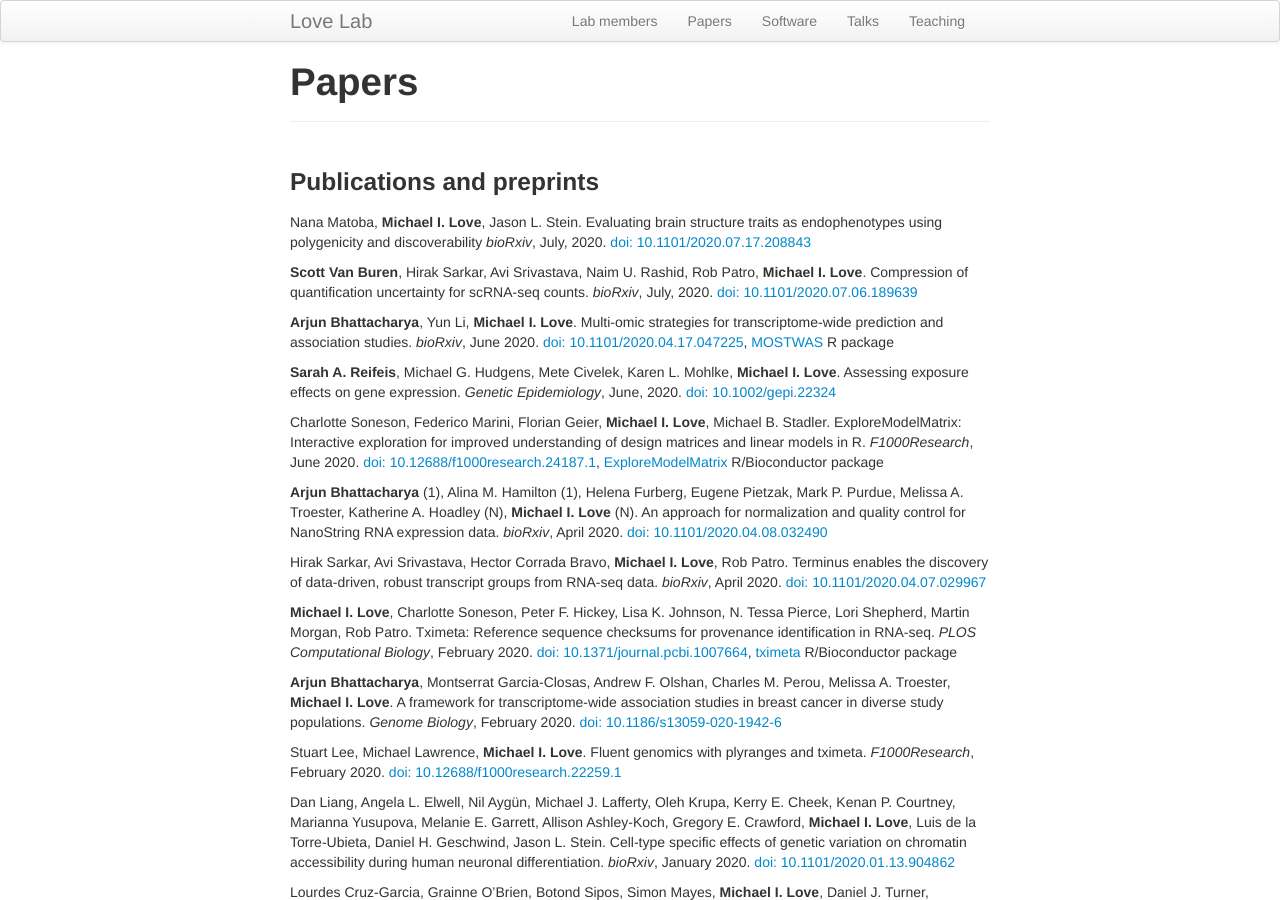
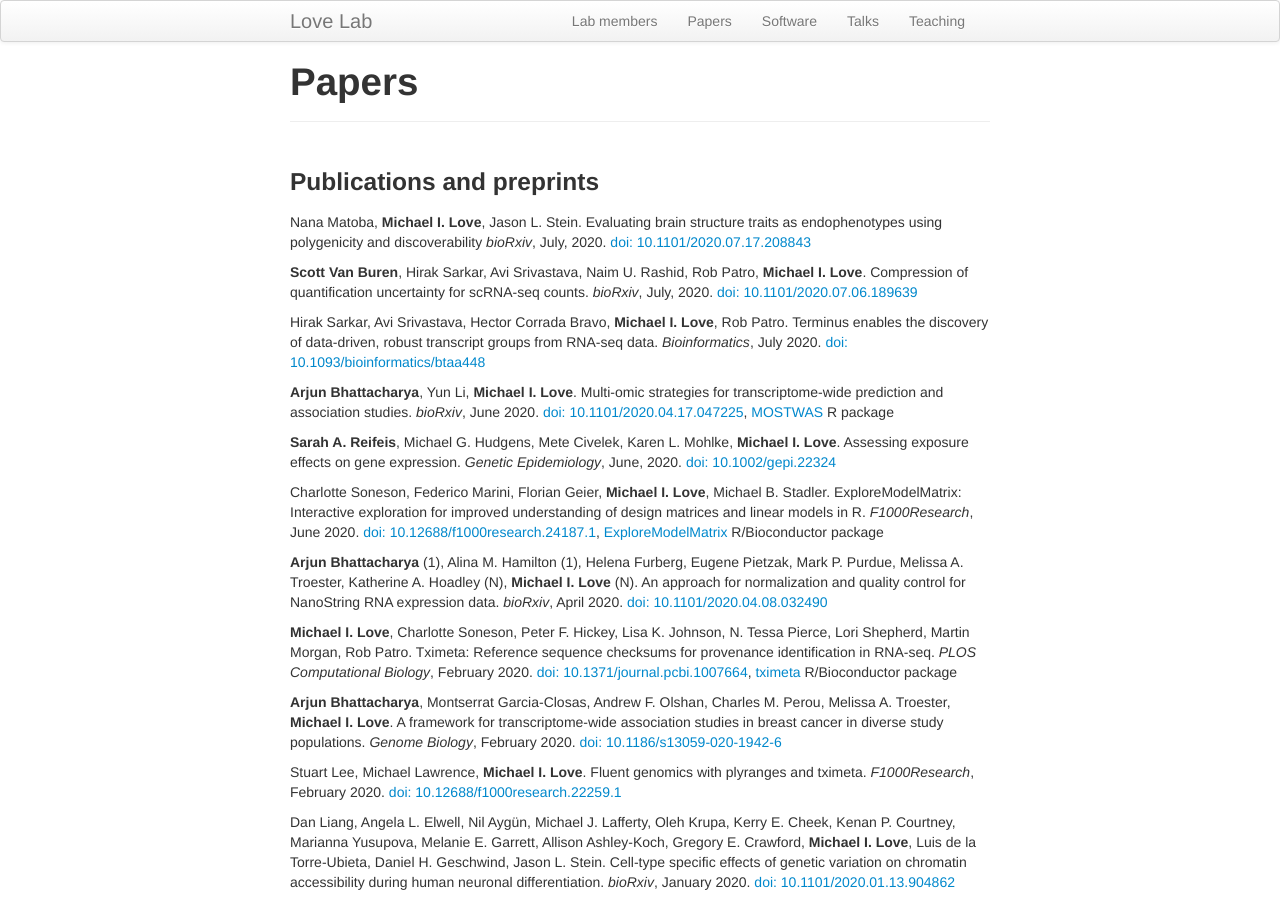
Before and after one commit to mikelove/mikelove.github.io, a Jekyll site: the page built from pages/papers.md, in a window 1280 px wide and 900 px high. Built offline with Jekyll 4.4.1, drawn with Linux system fonts in a browser that asks for light colours; part of the change alters nothing that is shown.

```diff
--- a/pages/papers.md
+++ b/pages/papers.md
@@ -15,6 +15,12 @@ Patro, **Michael I. Love**.
 Compression of quantification uncertainty for scRNA-seq counts.
 *bioRxiv*, July, 2020.
 [doi: 10.1101/2020.07.06.189639](https://doi.org/10.1101/2020.07.06.189639)
+
+Hirak Sarkar, Avi Srivastava, Hector Corrada Bravo,
+**Michael I. Love**, Rob Patro.
+Terminus enables the discovery of data-driven, robust transcript groups from RNA-seq data.
+*Bioinformatics*, July 2020.
+[doi: 10.1093/bioinformatics/btaa448](https://doi.org/10.1093/bioinformatics/btaa448)
 
 **Arjun Bhattacharya**, Yun Li, **Michael I. Love**.
 Multi-omic strategies for transcriptome-wide prediction and association studies.
@@ -43,13 +49,6 @@ An approach for normalization and quality control for NanoString RNA
 expression data.
 *bioRxiv*, April 2020.
 [doi: 10.1101/2020.04.08.032490](https://doi.org/10.1101/2020.04.08.032490)
-
-Hirak Sarkar, Avi Srivastava, Hector Corrada Bravo,
-**Michael I. Love**, Rob Patro.
-Terminus enables the discovery of data-driven, robust transcript
-groups from RNA-seq data.
-*bioRxiv*, April 2020.
-[doi: 10.1101/2020.04.07.029967](https://doi.org/10.1101/2020.04.07.029967)
 
 **Michael I. Love**, Charlotte Soneson, Peter F. Hickey, Lisa
 K. Johnson, N. Tessa Pierce, Lori Shepherd, Martin Morgan, Rob Patro.
```
